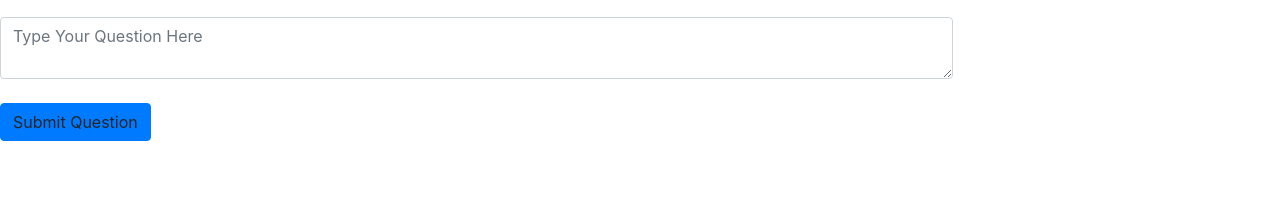
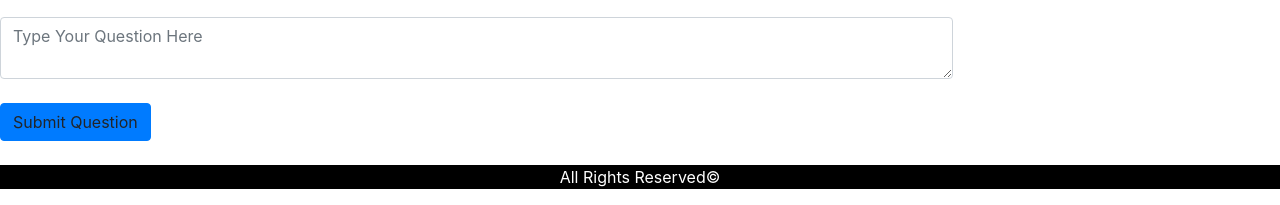
Before and after one commit to MuhammadRazi/CodeWithRazi, a plain HTML site: page index.html in a window 1280 px wide. Shown: the part 3679-3884 px from the top of the page. Before the commit the page ends 3844 px from the top, so only its background shows below. Drawn offline with nearby package versions, Linux system fonts and the light colour scheme.

Commit message:
Update index.html

```diff
--- a/index.html
+++ b/index.html
@@ -485,5 +485,10 @@
 
 </section>
 <!--Section: Contact v.2-->
+    <center>
+<p style="background-color: black; color: white;">
+All Rights Reserved©
+</p>
+</center>
 </body>
 </html>
```
